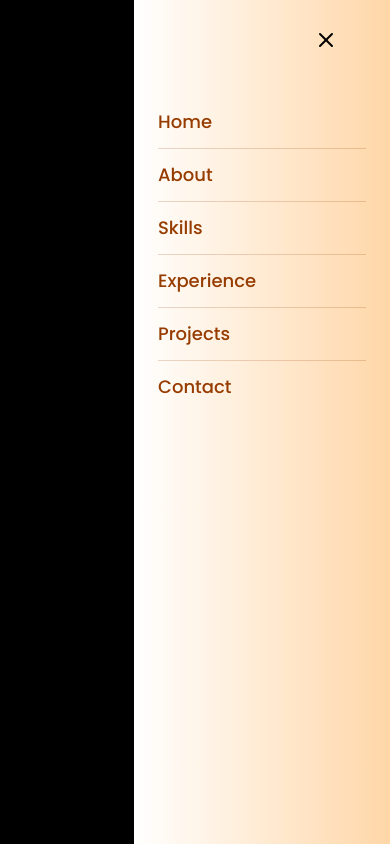
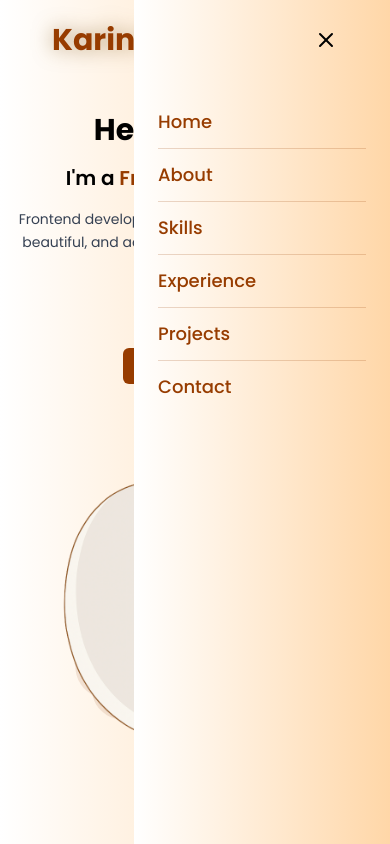
Before and after one commit to Karin-Goldin/karin-portfolio, a Next.js app: page / in a window 390 px wide. Both pictures are taken after a click on the button "Open menu". Shown: the top 844 px of the page. Built offline with nearby package versions, Linux system fonts and the light colour scheme.

Commit message:
fix menu bg in mobile

```diff
--- a/src/components/Navbar.tsx
+++ b/src/components/Navbar.tsx
@@ -65,7 +65,7 @@
       {/* Mobile Menu Overlay */}
       {isMobileMenuOpen && (
         <div
-          className="md:hidden fixed inset-0 bg-black bg-opacity-50 z-[90]"
+          className="md:hidden fixed inset-0 bg-opacity-50 z-[90]"
           onClick={handleMenuClose}
         />
       )}
```
